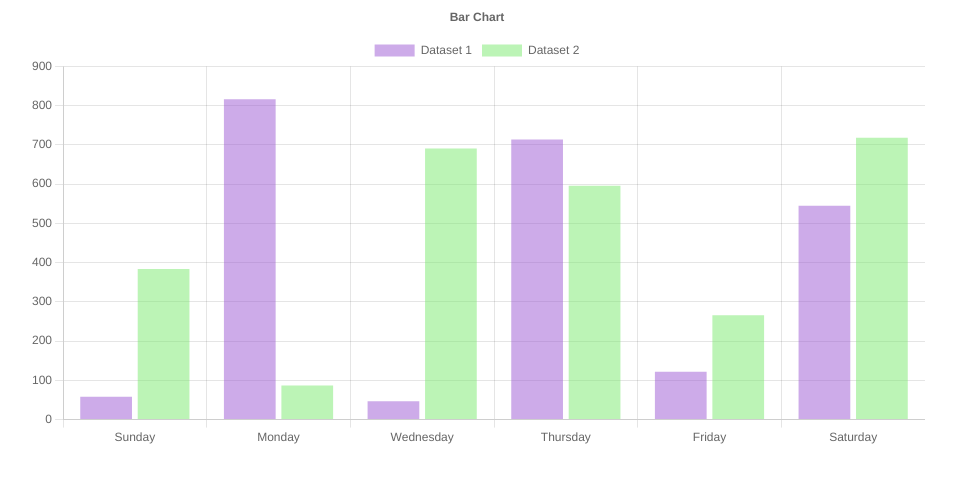
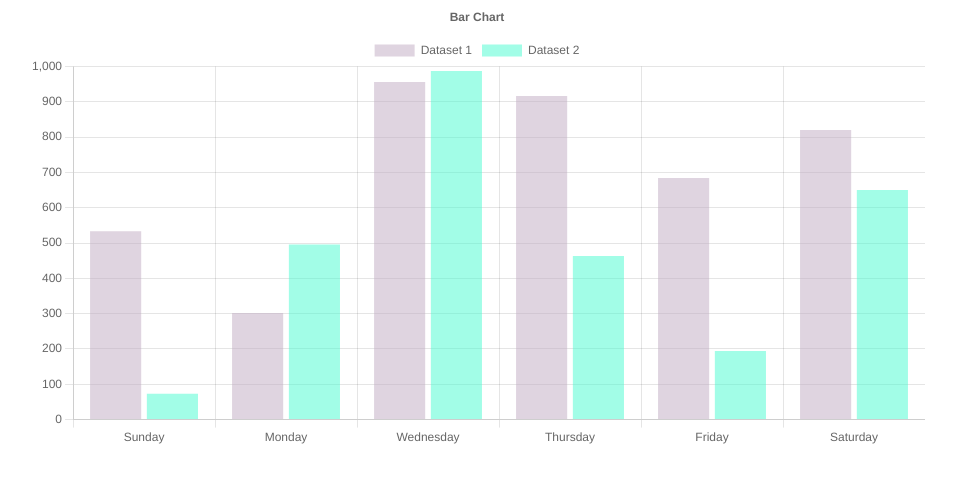
Before and after one commit to ritesh22201/GizzBlizz, a React (Create React App) app in the folder Chart.js/charts/: page / in a window 1280 px wide. Shown: the top 482 px of the page, without its empty margins (163-1119 px from the left). Built offline with nearby package versions, Linux system fonts and the light colour scheme.

Commit message:
code added

```diff
--- a/Chart.js/charts/src/App.js
+++ b/Chart.js/charts/src/App.js
@@ -1,11 +1,12 @@
 import logo from './logo.svg';
 import './App.css';
-import ChartHorizontal from './components/ChartHorizontal';
+import ChartHorizontal from './pages/ChartHorizontal';
+import AllRoutes from './routes/AllRoutes';
 
 function App() {
   return (
     <div className="App">
-      <ChartHorizontal/>
+      <AllRoutes/>
     </div>
   );
 }
--- a/Chart.js/charts/src/index.js
+++ b/Chart.js/charts/src/index.js
@@ -3,12 +3,13 @@ import ReactDOM from 'react-dom/client';
 import './index.css';
 import App from './App';
 import reportWebVitals from './reportWebVitals';
+import { BrowserRouter } from 'react-router-dom';
 
 const root = ReactDOM.createRoot(document.getElementById('root'));
 root.render(
-  <React.StrictMode>
+  <BrowserRouter>
     <App />
-  </React.StrictMode>
+  </BrowserRouter>
 );
 
 // If you want to start measuring performance in your app, pass a function
--- a/Chart.js/charts/src/components/ChartHorizontal.jsx
+++ b/Chart.js/charts/src/pages/ChartHorizontal.jsx
@@ -1,5 +1,4 @@
 import React from 'react'
-
 import { Bar } from 'react-chartjs-2';
 import {
     Chart as ChartJS,
@@ -30,21 +29,30 @@ const ChartHorizontal = () => {
         }
     }
 
+
     const data = {
         labels,
         datasets: [
             {
                 label: 'Dataset 1',
                 data: labels.map(() => faker.datatype.number({ min: 0, max: 1000 })),
-                backgroundColor: 'rgba(155, 89, 211, 0.5)'
+                backgroundColor: randomColorGenerator(255)
             },
             {
                 label: 'Dataset 2',
                 data: labels.map(() => faker.datatype.number({ min: 0, max: 1000 })),
-                backgroundColor: 'rgba(122, 234, 110, 0.5)'
+                backgroundColor: randomColorGenerator(255)
             }
         ]
 
+    }
+
+    function randomNumber(num){
+        return Math.floor(Math.random()*num);
+    }
+
+    function randomColorGenerator (num) {
+        return `rgba(${randomNumber(num)}, ${randomNumber(num)}, ${randomNumber(num)}, 0.5)`
     }
 
     return (
--- /dev/null
+++ b/Chart.js/charts/src/pages/StackedBarGraph.jsx
@@ -0,0 +1,9 @@
+import React from 'react'
+
+const StackedBarGraph = () => {
+  return (
+    <div>StackedBarGraph</div>
+  )
+}
+
+export default StackedBarGraph;
--- /dev/null
+++ b/Chart.js/charts/src/routes/AllRoutes.jsx
@@ -0,0 +1,15 @@
+import React from 'react';
+import { Route, Routes } from 'react-router-dom';
+import ChartHorizontal from '../pages/ChartHorizontal';
+import StackedBarGraph from '../pages/StackedBarGraph';
+
+const AllRoutes = () => {
+    return (
+        <Routes>
+            <Route path='/' element={<ChartHorizontal />} />
+            <Route path='/stackBar' element={<StackedBarGraph />} />
+        </Routes>
+    )
+}
+
+export default AllRoutes;
```
Also changed, not shown: Chart.js/charts/src/components/Navbar.jsx (added, +13 -0 lines).
